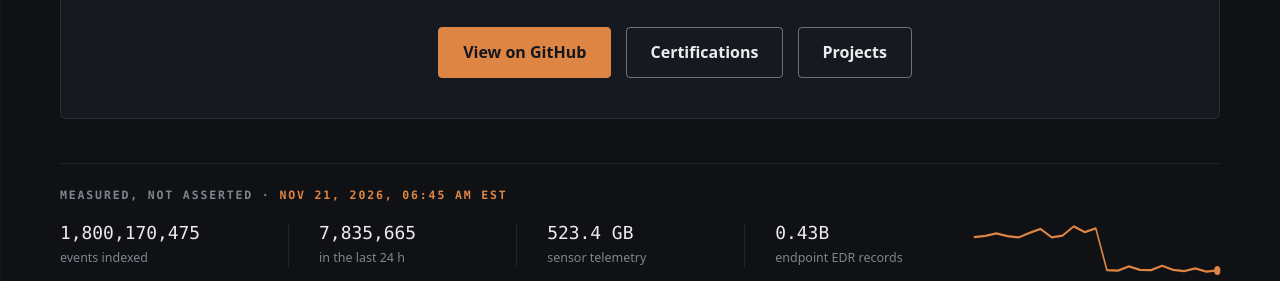
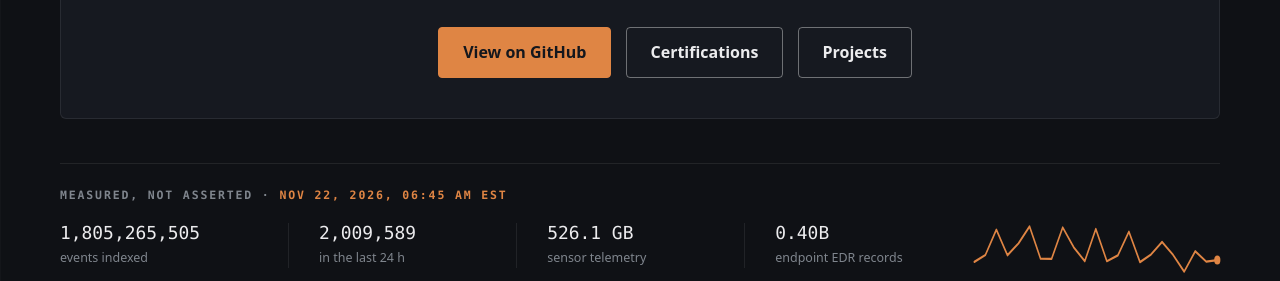
Before and after one commit to SeriouslyCyberLLC/cyber-portfolio, a plain HTML site: page index.html in a window 1280 px wide. Shown: the part 519-800 px from the top of the page. Drawn offline with Linux system fonts and the light colour scheme.

Commit message:
Refresh measured figures against the cluster

```diff
--- a/index.html
+++ b/index.html
@@ -505,48 +505,48 @@
 
         <!-- TELEMETRY:START, generated by scripts/update-telemetry.mjs, do not hand-edit -->
         <section class="telemetry" aria-labelledby="telemetry-title">
-            <h2 class="telemetry__eyebrow" id="telemetry-title">Measured, not asserted &middot; <b>Nov 21, 2026, 06:45 AM EST</b></h2>
+            <h2 class="telemetry__eyebrow" id="telemetry-title">Measured, not asserted &middot; <b>Nov 22, 2026, 06:45 AM EST</b></h2>
             <div class="telemetry__row">
-                <div class="telemetry__fig"><span class="v">1,800,170,475</span><span class="k">events indexed</span></div>
-                <div class="telemetry__fig"><span class="v">7,835,665</span><span class="k">in the last 24 h</span></div>
-                <div class="telemetry__fig"><span class="v">523.4 GB</span><span class="k">sensor telemetry</span></div>
-                <div class="telemetry__fig"><span class="v">0.43B</span><span class="k">endpoint EDR records</span></div>
+                <div class="telemetry__fig"><span class="v">1,805,265,505</span><span class="k">events indexed</span></div>
+                <div class="telemetry__fig"><span class="v">2,009,589</span><span class="k">in the last 24 h</span></div>
+                <div class="telemetry__fig"><span class="v">526.1 GB</span><span class="k">sensor telemetry</span></div>
+                <div class="telemetry__fig"><span class="v">0.40B</span><span class="k">endpoint EDR records</span></div>
                 <div class="telemetry__plot">
                     <svg viewBox="0 0 320 46" preserveAspectRatio="none" role="img" aria-labelledby="spark-title">
-                        <title id="spark-title">Events per hour over the last 23 hours, ranging from 74,368 to 627,202</title>
-                        <path class="spark-line" style="--len:349px" stroke-dasharray="349" d="M3.0 12.4 L17.3 11.3 L31.5 9.1 L45.8 11.6 L60.1 12.8 L74.4 8.8 L88.6 5.2 L102.9 12.7 L117.2 11.1 L131.5 3.0 L145.7 8.1 L160.0 4.8 L174.3 41.6 L188.5 42.2 L202.8 38.3 L217.1 41.5 L231.4 41.7 L245.6 37.8 L259.9 41.4 L274.2 42.5 L288.5 40.1 L302.7 43.0 L317.0 42.0"/>
-                        <circle class="spark-end" cx="317.0" cy="42.0" r="4"/>
-                        <rect class="spark-hit" x="-4.0" y="0" width="13.9" height="46"><title>7 AM, 496,759 events</title></rect>
-            <rect class="spark-hit" x="10.3" y="0" width="13.9" height="46"><title>8 AM, 512,315 events</title></rect>
-            <rect class="spark-hit" x="24.6" y="0" width="13.9" height="46"><title>9 AM, 543,364 events</title></rect>
-            <rect class="spark-hit" x="38.9" y="0" width="13.9" height="46"><title>10 AM, 508,223 events</title></rect>
-            <rect class="spark-hit" x="53.1" y="0" width="13.9" height="46"><title>11 AM, 492,131 events</title></rect>
-            <rect class="spark-hit" x="67.4" y="0" width="13.9" height="46"><title>12 PM, 546,407 events</title></rect>
-            <rect class="spark-hit" x="81.7" y="0" width="13.9" height="46"><title>1 PM, 597,038 events</title></rect>
-            <rect class="spark-hit" x="96.0" y="0" width="13.9" height="46"><title>2 PM, 493,656 events</title></rect>
-            <rect class="spark-hit" x="110.2" y="0" width="13.9" height="46"><title>3 PM, 515,369 events</title></rect>
-            <rect class="spark-hit" x="124.5" y="0" width="13.9" height="46"><title>4 PM, 627,202 events</title></rect>
-            <rect class="spark-hit" x="138.8" y="0" width="13.9" height="46"><title>5 PM, 556,845 events</title></rect>
-            <rect class="spark-hit" x="153.0" y="0" width="13.9" height="46"><title>6 PM, 602,171 events</title></rect>
-            <rect class="spark-hit" x="167.3" y="0" width="13.9" height="46"><title>7 PM, 93,438 events</title></rect>
-            <rect class="spark-hit" x="181.6" y="0" width="13.9" height="46"><title>8 PM, 85,253 events</title></rect>
-            <rect class="spark-hit" x="195.9" y="0" width="13.9" height="46"><title>9 PM, 139,132 events</title></rect>
-            <rect class="spark-hit" x="210.1" y="0" width="13.9" height="46"><title>10 PM, 94,656 events</title></rect>
-            <rect class="spark-hit" x="224.4" y="0" width="13.9" height="46"><title>11 PM, 92,881 events</title></rect>
-            <rect class="spark-hit" x="238.7" y="0" width="13.9" height="46"><title>12 AM, 146,829 events</title></rect>
-            <rect class="spark-hit" x="253.0" y="0" width="13.9" height="46"><title>1 AM, 96,024 events</title></rect>
-            <rect class="spark-hit" x="267.2" y="0" width="13.9" height="46"><title>2 AM, 81,191 events</title></rect>
-            <rect class="spark-hit" x="281.5" y="0" width="13.9" height="46"><title>3 AM, 113,909 events</title></rect>
-            <rect class="spark-hit" x="295.8" y="0" width="13.9" height="46"><title>4 AM, 74,368 events</title></rect>
-            <rect class="spark-hit" x="310.0" y="0" width="13.9" height="46"><title>5 AM, 87,792 events</title></rect>
+                        <title id="spark-title">Events per hour over the last 23 hours, ranging from 45,766 to 126,244</title>
+                        <path class="spark-line" style="--len:488px" stroke-dasharray="488" d="M3.0 34.4 L17.3 28.3 L31.5 5.9 L45.8 28.5 L60.1 18.0 L74.4 3.0 L88.6 31.6 L102.9 31.7 L117.2 3.9 L131.5 21.5 L145.7 33.8 L160.0 5.3 L174.3 33.8 L188.5 28.6 L202.8 7.7 L217.1 34.6 L231.4 27.8 L245.6 16.8 L259.9 28.3 L274.2 43.0 L288.5 25.0 L302.7 34.2 L317.0 32.8"/>
+                        <circle class="spark-end" cx="317.0" cy="32.8" r="4"/>
+                        <rect class="spark-hit" x="-4.0" y="0" width="13.9" height="46"><title>7 AM, 63,114 events</title></rect>
+            <rect class="spark-hit" x="10.3" y="0" width="13.9" height="46"><title>8 AM, 75,327 events</title></rect>
+            <rect class="spark-hit" x="24.6" y="0" width="13.9" height="46"><title>9 AM, 120,425 events</title></rect>
+            <rect class="spark-hit" x="38.9" y="0" width="13.9" height="46"><title>10 AM, 75,016 events</title></rect>
+            <rect class="spark-hit" x="53.1" y="0" width="13.9" height="46"><title>11 AM, 96,023 events</title></rect>
+            <rect class="spark-hit" x="67.4" y="0" width="13.9" height="46"><title>12 PM, 126,244 events</title></rect>
+            <rect class="spark-hit" x="81.7" y="0" width="13.9" height="46"><title>1 PM, 68,798 events</title></rect>
+            <rect class="spark-hit" x="96.0" y="0" width="13.9" height="46"><title>2 PM, 68,462 events</title></rect>
+            <rect class="spark-hit" x="110.2" y="0" width="13.9" height="46"><title>3 PM, 124,407 events</title></rect>
+            <rect class="spark-hit" x="124.5" y="0" width="13.9" height="46"><title>4 PM, 88,975 events</title></rect>
+            <rect class="spark-hit" x="138.8" y="0" width="13.9" height="46"><title>5 PM, 64,297 events</title></rect>
+            <rect class="spark-hit" x="153.0" y="0" width="13.9" height="46"><title>6 PM, 121,517 events</title></rect>
+            <rect class="spark-hit" x="167.3" y="0" width="13.9" height="46"><title>7 PM, 64,275 events</title></rect>
+            <rect class="spark-hit" x="181.6" y="0" width="13.9" height="46"><title>8 PM, 74,673 events</title></rect>
+            <rect class="spark-hit" x="195.9" y="0" width="13.9" height="46"><title>9 PM, 116,736 events</title></rect>
+            <rect class="spark-hit" x="210.1" y="0" width="13.9" height="46"><title>10 PM, 62,703 events</title></rect>
+            <rect class="spark-hit" x="224.4" y="0" width="13.9" height="46"><title>11 PM, 76,259 events</title></rect>
+            <rect class="spark-hit" x="238.7" y="0" width="13.9" height="46"><title>12 AM, 98,421 events</title></rect>
+            <rect class="spark-hit" x="253.0" y="0" width="13.9" height="46"><title>1 AM, 75,388 events</title></rect>
+            <rect class="spark-hit" x="267.2" y="0" width="13.9" height="46"><title>2 AM, 45,766 events</title></rect>
+            <rect class="spark-hit" x="281.5" y="0" width="13.9" height="46"><title>3 AM, 81,909 events</title></rect>
+            <rect class="spark-hit" x="295.8" y="0" width="13.9" height="46"><title>4 AM, 63,407 events</title></rect>
+            <rect class="spark-hit" x="310.0" y="0" width="13.9" height="46"><title>5 AM, 66,376 events</title></rect>
                     </svg>
                 </div>
             </div>
-            <p class="telemetry__caption">Events per hour across Suricata and Zeek. Peak 627,202, floor 74,368. Regenerated from the cluster by <code>scripts/update-telemetry.mjs</code>.</p>
+            <p class="telemetry__caption">Events per hour across Suricata and Zeek. Peak 126,244, floor 45,766. Regenerated from the cluster by <code>scripts/update-telemetry.mjs</code>.</p>
             <table class="visually-hidden">
                 <caption>Events per hour, last 23 hours</caption>
                 <thead><tr><th scope="col">Hour</th><th scope="col">Events</th></tr></thead>
-                <tbody><tr><td>7 AM</td><td>496,759</td></tr><tr><td>8 AM</td><td>512,315</td></tr><tr><td>9 AM</td><td>543,364</td></tr><tr><td>10 AM</td><td>508,223</td></tr><tr><td>11 AM</td><td>492,131</td></tr><tr><td>12 PM</td><td>546,407</td></tr><tr><td>1 PM</td><td>597,038</td></tr><tr><td>2 PM</td><td>493,656</td></tr><tr><td>3 PM</td><td>515,369</td></tr><tr><td>4 PM</td><td>627,202</td></tr><tr><td>5 PM</td><td>556,845</td></tr><tr><td>6 PM</td><td>602,171</td></tr><tr><td>7 PM</td><td>93,438</td></tr><tr><td>8 PM</td><td>85,253</td></tr><tr><td>9 PM</td><td>139,132</td></tr><tr><td>10 PM</td><td>94,656</td></tr><tr><td>11 PM</td><td>92,881</td></tr><tr><td>12 AM</td><td>146,829</td></tr><tr><td>1 AM</td><td>96,024</td></tr><tr><td>2 AM</td><td>81,191</td></tr><tr><td>3 AM</td><td>113,909</td></tr><tr><td>4 AM</td><td>74,368</td></tr><tr><td>5 AM</td><td>87,792</td></tr></tbody>
+                <tbody><tr><td>7 AM</td><td>63,114</td></tr><tr><td>8 AM</td><td>75,327</td></tr><tr><td>9 AM</td><td>120,425</td></tr><tr><td>10 AM</td><td>75,016</td></tr><tr><td>11 AM</td><td>96,023</td></tr><tr><td>12 PM</td><td>126,244</td></tr><tr><td>1 PM</td><td>68,798</td></tr><tr><td>2 PM</td><td>68,462</td></tr><tr><td>3 PM</td><td>124,407</td></tr><tr><td>4 PM</td><td>88,975</td></tr><tr><td>5 PM</td><td>64,297</td></tr><tr><td>6 PM</td><td>121,517</td></tr><tr><td>7 PM</td><td>64,275</td></tr><tr><td>8 PM</td><td>74,673</td></tr><tr><td>9 PM</td><td>116,736</td></tr><tr><td>10 PM</td><td>62,703</td></tr><tr><td>11 PM</td><td>76,259</td></tr><tr><td>12 AM</td><td>98,421</td></tr><tr><td>1 AM</td><td>75,388</td></tr><tr><td>2 AM</td><td>45,766</td></tr><tr><td>3 AM</td><td>81,909</td></tr><tr><td>4 AM</td><td>63,407</td></tr><tr><td>5 AM</td><td>66,376</td></tr></tbody>
             </table>
         </section>
         <!-- TELEMETRY:END -->
```
Also changed, not shown: 3 other files.
